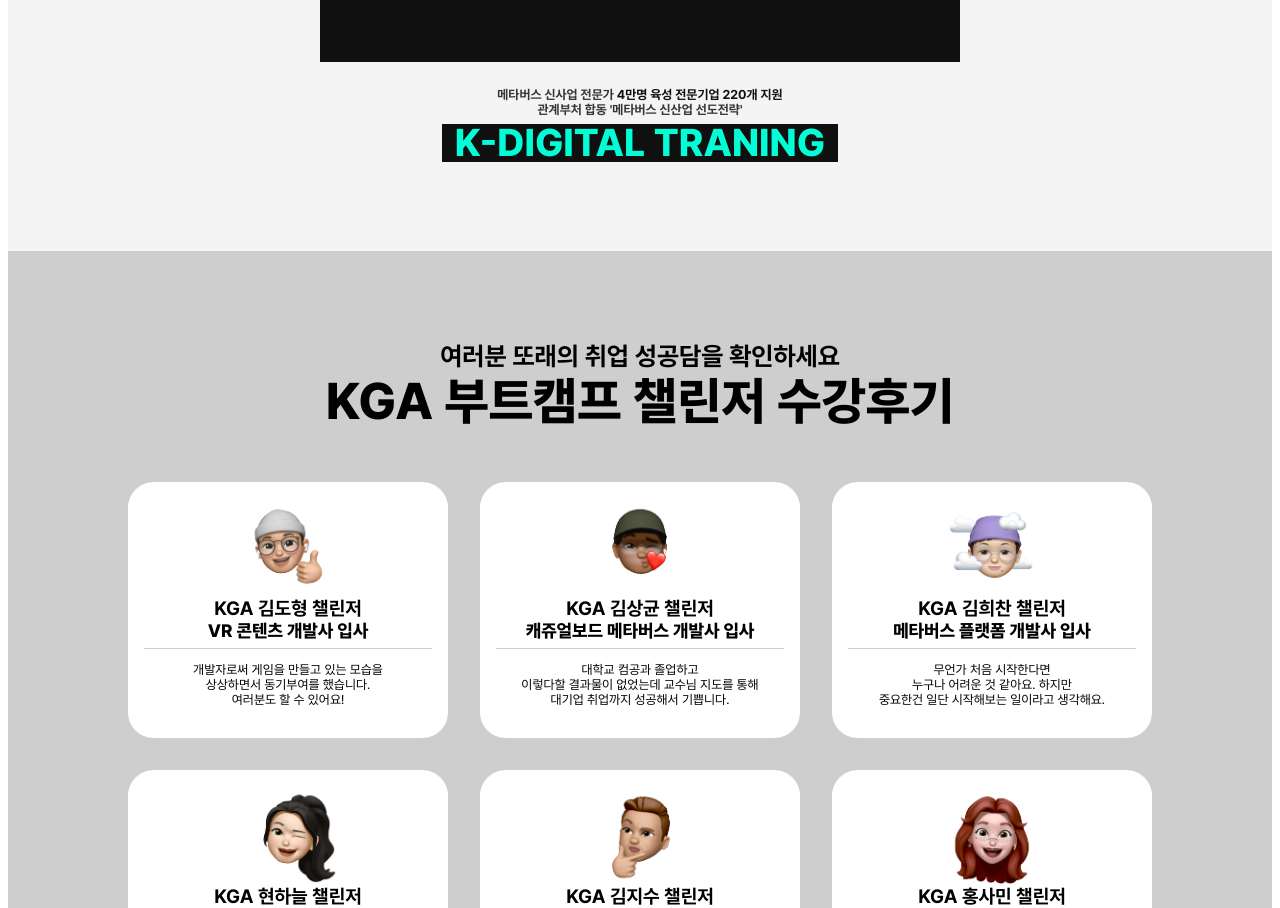
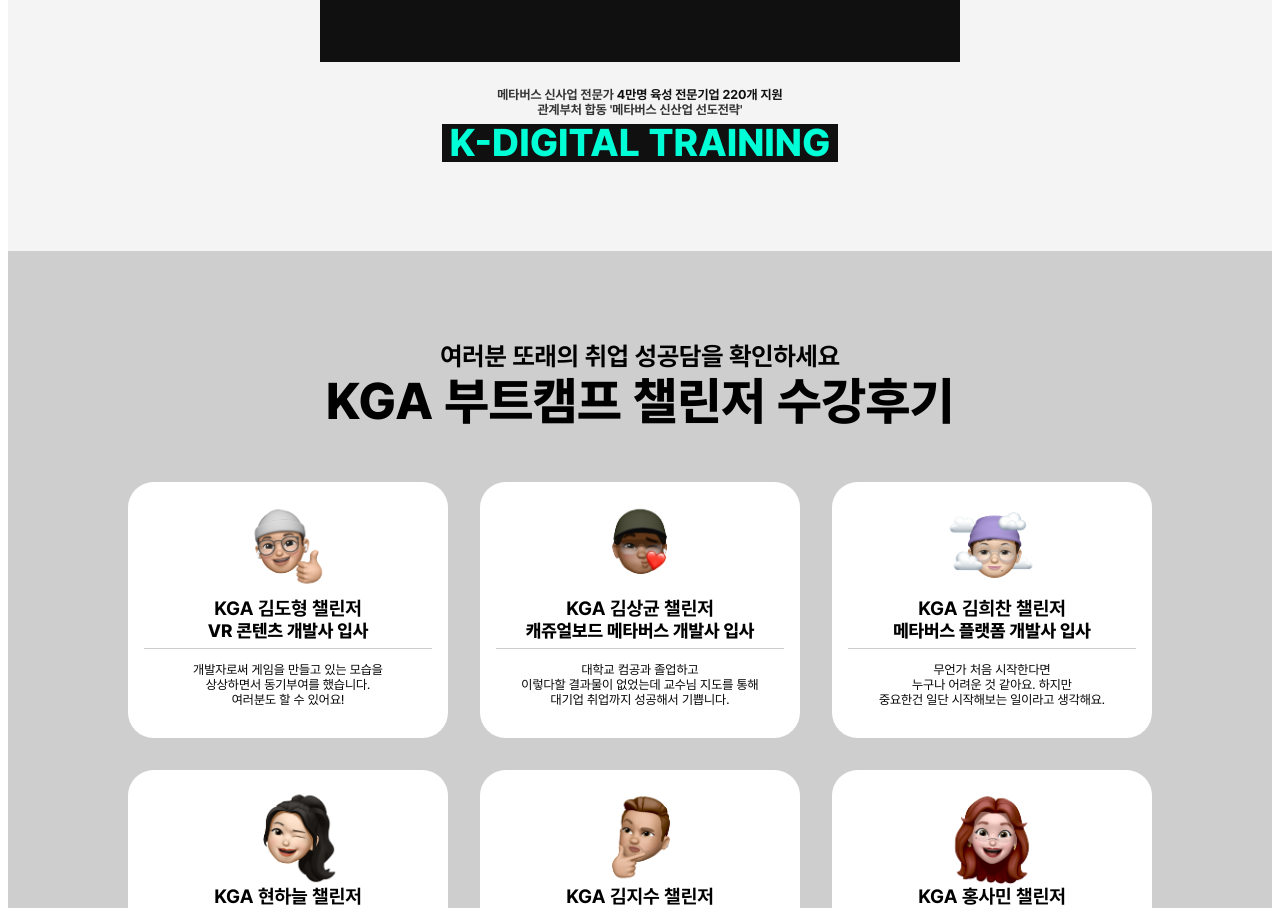
Before and after one commit to kyungilgame/gyungilmeta, a React (Create React App) app: page / in a window 1280 px wide. Shown: the part 4800-5708 px from the top of the page. Built offline with nearby package versions, Linux system fonts and the light colour scheme.

Commit message:
modified

```diff
--- a/src/Component/MobileVideo.js
+++ b/src/Component/MobileVideo.js
@@ -91,7 +91,7 @@
             alignItems: "center",
           }}
         >
-          <text style={{ color: "#00ffd6" }}>K-DIGITAL TRANING</text>
+          <text style={{ color: "#00ffd6" }}>K-DIGITAL TRAINING</text>
         </div>
       </LineSizeThree>
 
--- a/src/Component/Video.js
+++ b/src/Component/Video.js
@@ -101,7 +101,7 @@
               marginTop: "0.5vw",
             }}
           >
-            <text style={{ color: "#00ffd6" }}>K-DIGITAL TRANING</text>
+            <text style={{ color: "#00ffd6" }}>K-DIGITAL TRAINING</text>
           </div>
         </div>
       </LineSizeThree>
```
